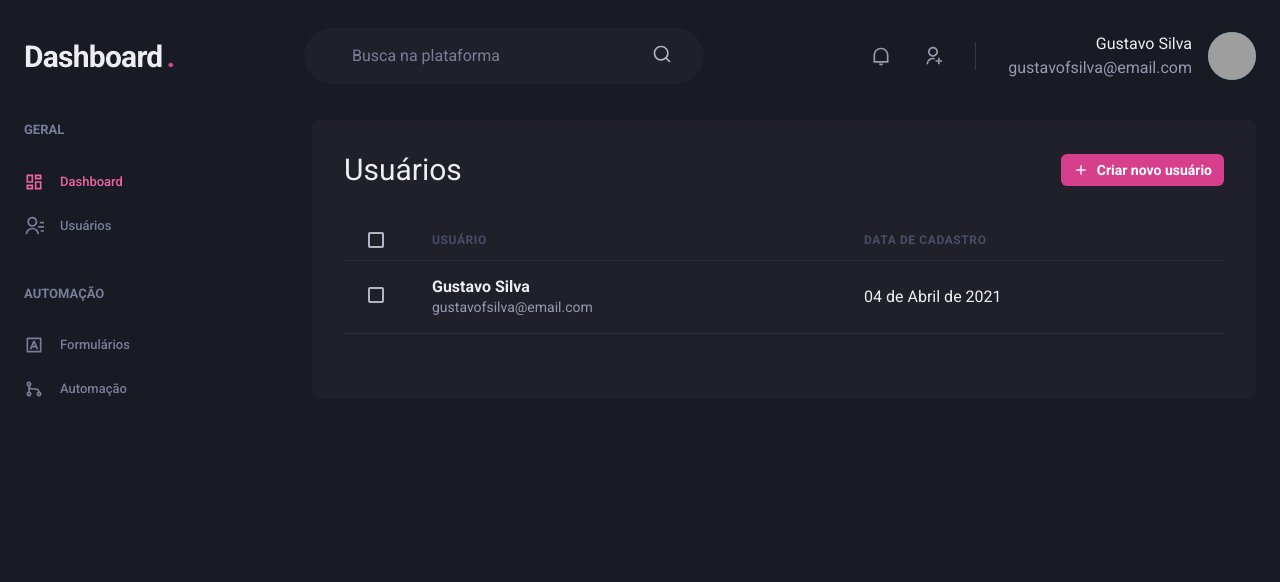
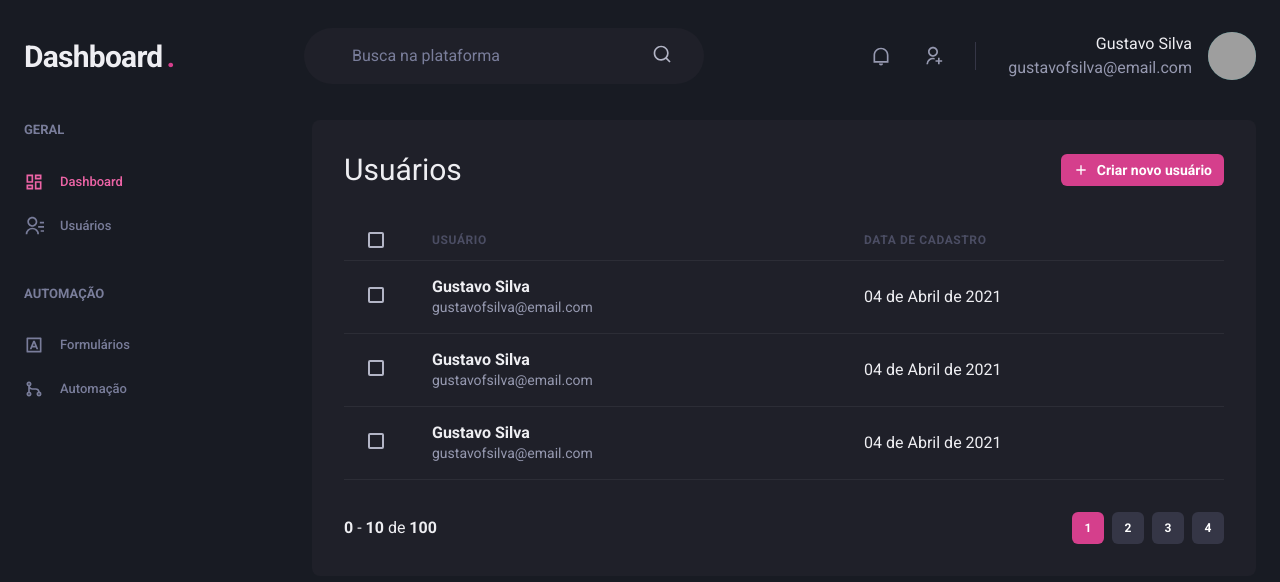
Before and after one commit to gustavosilvaf/study-dashboard, a Next.js app: page /users in a window 1280 px wide. Shown: the top 582 px of the page. Built offline with nearby package versions, Linux system fonts and the light colour scheme; grey boxes are pictures that could not be loaded.

Commit message:
Created pagination component

```diff
--- /dev/null
+++ b/src/components/Pagination.tsx
@@ -0,0 +1,62 @@
+import { Stack, Button, Box } from "@chakra-ui/react";
+
+export const Pagination = () => {
+  return (
+    <Stack
+      direction="row"
+      spacing="6"
+      mt="8"
+      justify="space-between"
+      align="center"
+    >
+      <Box>
+        <strong>0</strong> - <strong>10</strong> de <strong>100</strong>
+      </Box>
+      <Stack direction="row" spacing="2">
+        <Button
+          size="sm"
+          fontSize="xs"
+          width="4"
+          colorScheme="pink"
+          disabled
+          _disabled={{ bg: "pink.500", cursor: "default" }}
+        >
+          1
+        </Button>
+        <Button
+          size="sm"
+          fontSize="xs"
+          width="4"
+          colorScheme="pink"
+          disabled
+          _disabled={{ bg: "gray.700" }}
+          _hover={{ bg: "gray.500" }}
+        >
+          2
+        </Button>
+        <Button
+          size="sm"
+          fontSize="xs"
+          width="4"
+          colorScheme="pink"
+          disabled
+          _disabled={{ bgColor: "gray.700" }}
+          _hover={{ bg: "gray.500" }}
+        >
+          3
+        </Button>
+        <Button
+          size="sm"
+          fontSize="xs"
+          width="4"
+          colorScheme="pink"
+          disabled
+          _disabled={{ bgColor: "gray.700" }}
+          _hover={{ bg: "gray.500" }}
+        >
+          4
+        </Button>
+      </Stack>
+    </Stack>
+  );
+};
--- a/src/pages/users/index.tsx
+++ b/src/pages/users/index.tsx
@@ -14,6 +14,7 @@
 } from "@chakra-ui/react";
 import { RiAddLine } from "react-icons/ri";
 import { Header } from "../../components/Header";
+import { Pagination } from "../../components/Pagination";
 import { SideBar } from "../../components/Sidebar";
 
 export default function UserList() {
@@ -60,8 +61,37 @@
                 </Td>
                 <Td>04 de Abril de 2021</Td>
               </Tr>
+              <Tr>
+                <Td px="6">
+                  <Checkbox colorScheme="pink" />
+                </Td>
+                <Td>
+                  <Box>
+                    <Text fontWeight="bold">Gustavo Silva</Text>
+                    <Text fontSize="sm" color="gray.300">
+                      gustavofsilva@email.com
+                    </Text>
+                  </Box>
+                </Td>
+                <Td>04 de Abril de 2021</Td>
+              </Tr>
+              <Tr>
+                <Td px="6">
+                  <Checkbox colorScheme="pink" />
+                </Td>
+                <Td>
+                  <Box>
+                    <Text fontWeight="bold">Gustavo Silva</Text>
+                    <Text fontSize="sm" color="gray.300">
+                      gustavofsilva@email.com
+                    </Text>
+                  </Box>
+                </Td>
+                <Td>04 de Abril de 2021</Td>
+              </Tr>
             </Tbody>
           </Table>
+          <Pagination />
         </Box>
       </Flex>
     </Box>
```
